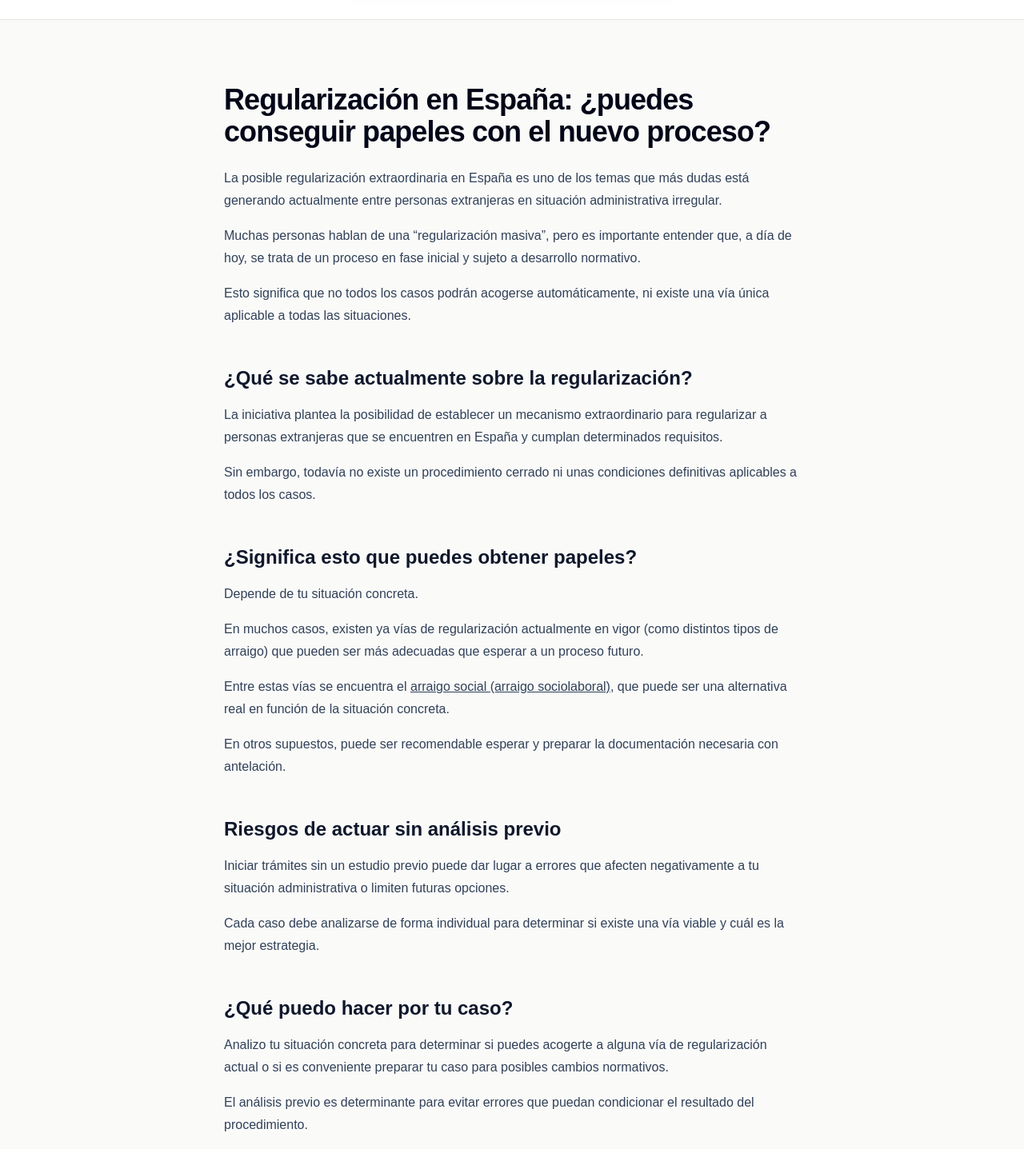
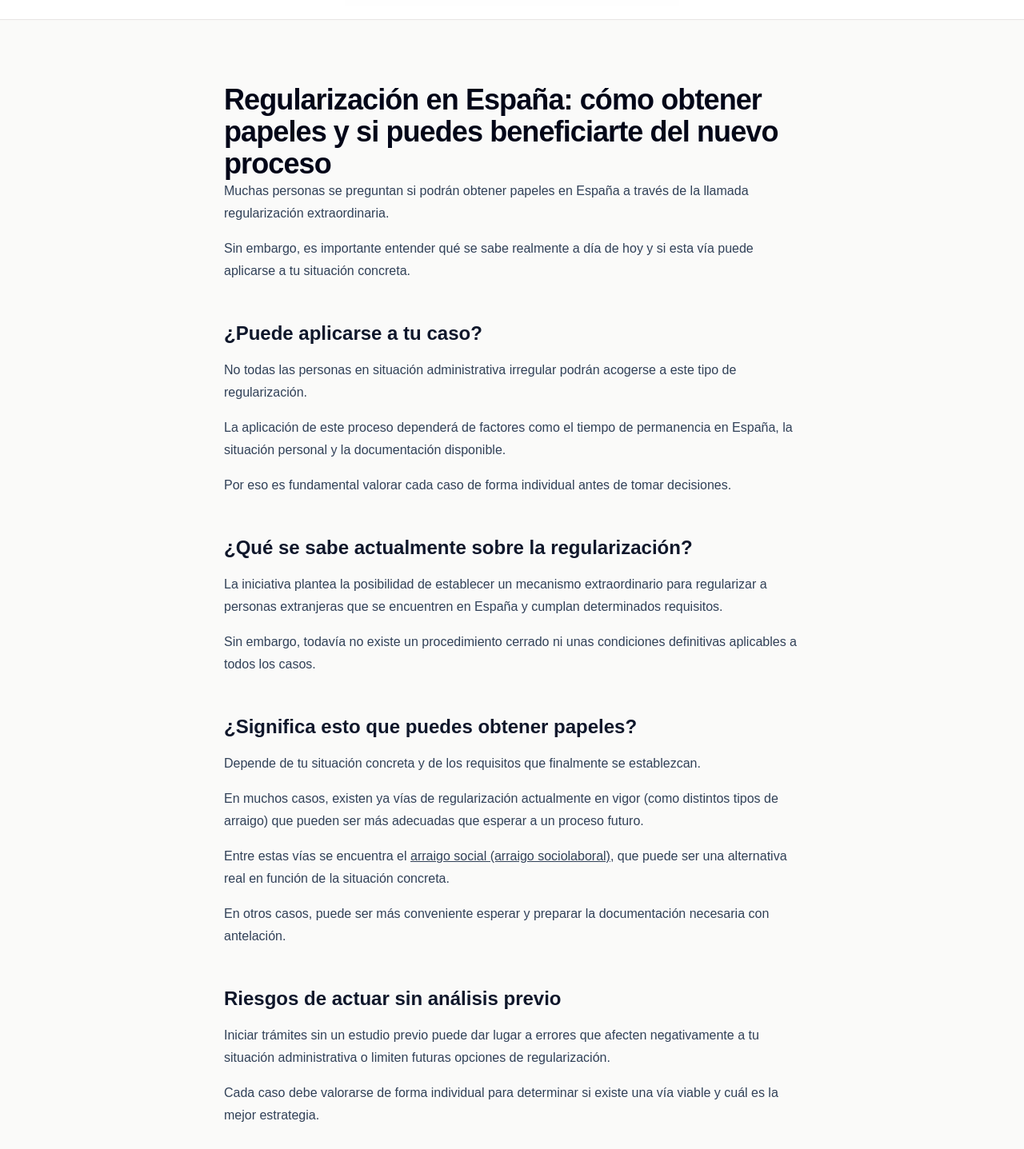
Before and after one commit to HugoAG73/hugo-alonso-web, a Next.js app: page /regularizacion-espana in a window 1280 px wide. Shown: the part 93-1530 px from the top of the page at 80% size. Built offline with nearby package versions, Linux system fonts and the light colour scheme.

Commit message:
Nota 10 pagina regularizacion

```diff
--- a/app/regularizacion-espana/page.tsx
+++ b/app/regularizacion-espana/page.tsx
@@ -24,20 +24,32 @@ export default function RegularizacionPage() {
       <section className="mx-auto max-w-3xl px-6 py-20">
 
         <h1 className="text-4xl font-semibold tracking-tight text-slate-950">
-          Regularización en España: ¿puedes conseguir papeles con el nuevo proceso?
+          Regularización en España: cómo obtener papeles y si puedes beneficiarte del nuevo proceso
         </h1>
 
-        <p className="mt-6 text-base leading-7 text-slate-700">
-          La posible regularización extraordinaria en España es uno de los temas que más dudas está generando actualmente entre personas extranjeras en situación administrativa irregular.
+        <p className="mt-0 text-base leading-7 text-slate-700">
+          Muchas personas se preguntan si podrán obtener papeles en España a través de la llamada regularización extraordinaria.
+	</p>
+
+        <p className="mt-4 text-base leading-7 text-slate-700">
+	  Sin embargo, es importante entender qué se sabe realmente a día de hoy y si esta vía puede aplicarse a tu situación concreta.
         </p>
 
-        <p className="mt-4 text-base leading-7 text-slate-700">
-          Muchas personas hablan de una “regularización masiva”, pero es importante entender que, a día de hoy, se trata de un proceso en fase inicial y sujeto a desarrollo normativo.
-        </p>
+	<h2 className="mt-12 text-2xl font-semibold text-slate-900">
+ 	 ¿Puede aplicarse a tu caso?
+	</h2>
 
-        <p className="mt-4 text-base leading-7 text-slate-700">
-          Esto significa que no todos los casos podrán acogerse automáticamente, ni existe una vía única aplicable a todas las situaciones.
-        </p>
+	<p className="mt-4 text-base leading-7 text-slate-700">
+  	  No todas las personas en situación administrativa irregular podrán acogerse a este tipo de regularización.
+	</p>
+
+	<p className="mt-4 text-base leading-7 text-slate-700">
+  	  La aplicación de este proceso dependerá de factores como el tiempo de permanencia en España, la situación personal y la documentación disponible.
+	</p>
+
+	<p className="mt-4 text-base leading-7 text-slate-700">
+ 	  Por eso es fundamental valorar cada caso de forma individual antes de tomar decisiones.
+	</p>
 
         <h2 className="mt-12 text-2xl font-semibold text-slate-900">
           ¿Qué se sabe actualmente sobre la regularización?
@@ -56,7 +68,7 @@ export default function RegularizacionPage() {
         </h2>
 
         <p className="mt-4 text-base leading-7 text-slate-700">
-          Depende de tu situación concreta.
+          Depende de tu situación concreta y de los requisitos que finalmente se establezcan.
         </p>
 
         <p className="mt-4 text-base leading-7 text-slate-700">
@@ -71,7 +83,7 @@ export default function RegularizacionPage() {
 	</p>
 
         <p className="mt-4 text-base leading-7 text-slate-700">
-          En otros supuestos, puede ser recomendable esperar y preparar la documentación necesaria con antelación.
+          En otros casos, puede ser más conveniente esperar y preparar la documentación necesaria con antelación.
         </p>
 
         <h2 className="mt-12 text-2xl font-semibold text-slate-900">
@@ -79,11 +91,11 @@ export default function RegularizacionPage() {
         </h2>
 
         <p className="mt-4 text-base leading-7 text-slate-700">
-          Iniciar trámites sin un estudio previo puede dar lugar a errores que afecten negativamente a tu situación administrativa o limiten futuras opciones.
+          Iniciar trámites sin un estudio previo puede dar lugar a errores que afecten negativamente a tu situación administrativa o limiten futuras opciones de regularización.
         </p>
 
         <p className="mt-4 text-base leading-7 text-slate-700">
-          Cada caso debe analizarse de forma individual para determinar si existe una vía viable y cuál es la mejor estrategia.
+          Cada caso debe valorarse de forma individual para determinar si existe una vía viable y cuál es la mejor estrategia.
         </p>
 
         <h2 className="mt-12 text-2xl font-semibold text-slate-900">
@@ -91,12 +103,16 @@ export default function RegularizacionPage() {
         </h2>
 
         <p className="mt-4 text-base leading-7 text-slate-700">
-          Analizo tu situación concreta para determinar si puedes acogerte a alguna vía de regularización actual o si es conveniente preparar tu caso para posibles cambios normativos.
+          Reviso tu situación concreta para determinar si puedes acogerte a alguna vía de regularización actual o si es conveniente preparar tu caso para posibles cambios normativos.
         </p>
 
         <p className="mt-4 text-base leading-7 text-slate-700">
-          El análisis previo es determinante para evitar errores que puedan condicionar el resultado del procedimiento.
+          El estudio previo es determinante para evitar errores que puedan dar lugar a incidencias, requerimientos o denegaciones.
         </p>
+
+	<p className="mt-10 text-sm text-slate-600">
+ 	  He analizado numerosos casos de regularización en distintas situaciones personales y documentales, definiendo la estrategia más adecuada en función de cada caso.
+	</p>
 
         {/* CTA */}
         <div className="mt-12 flex flex-col gap-4 sm:flex-row">
```
